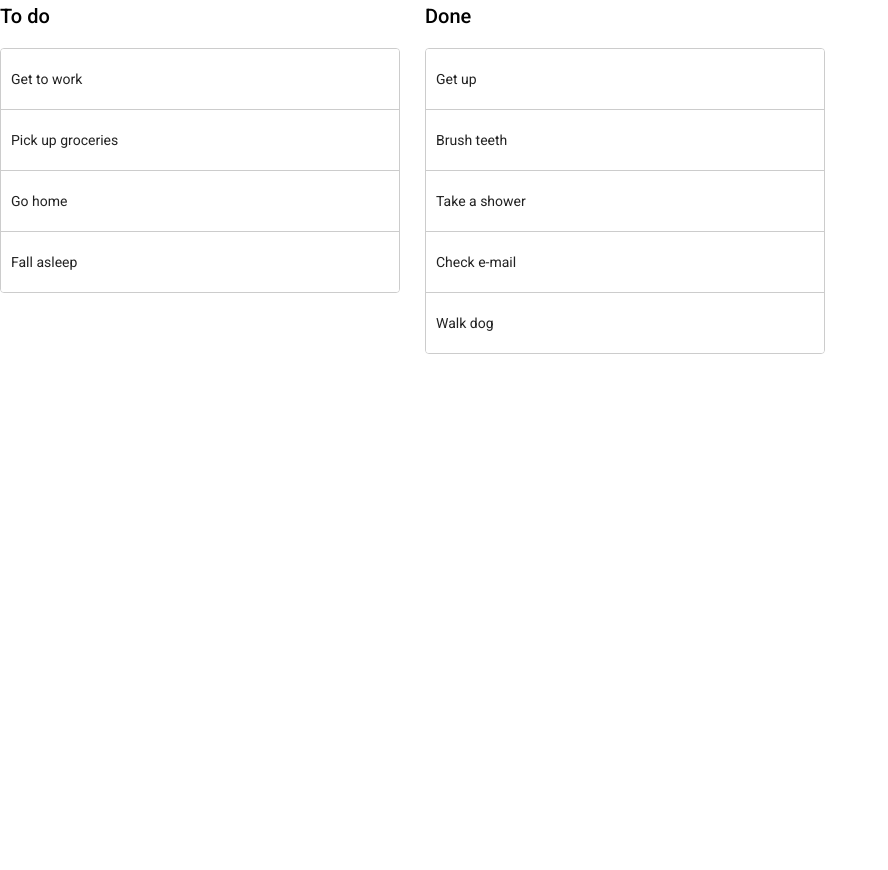
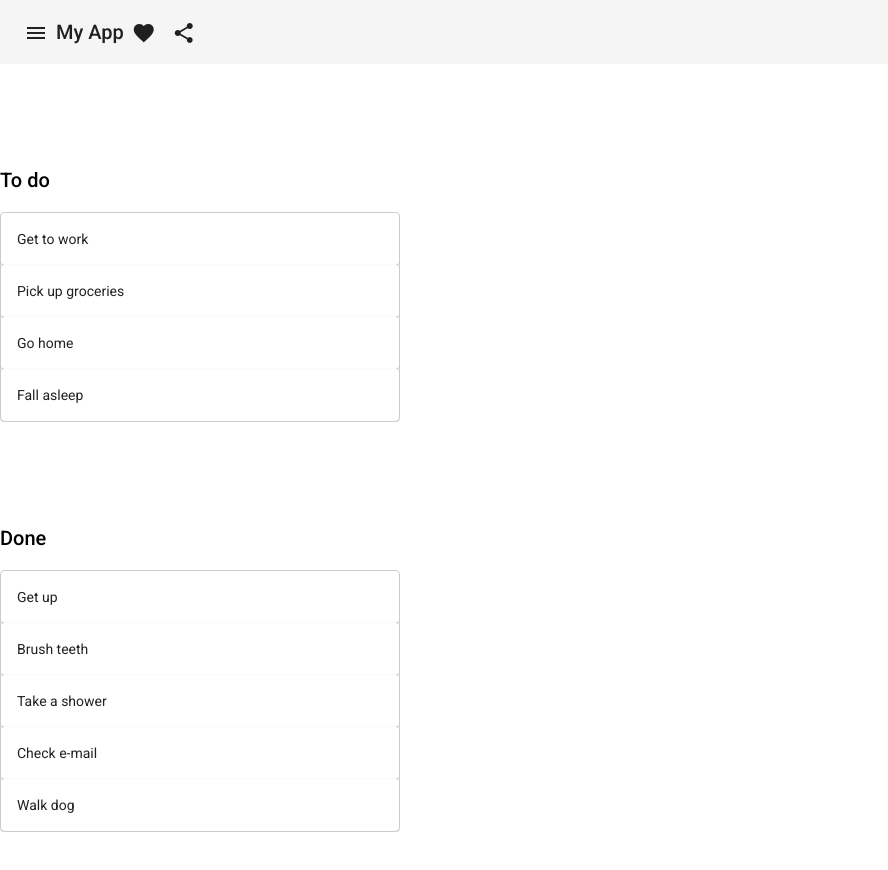
Before and after one commit to tysmithnet/learn-angular-dropndrop, an Angular app in the folder todoapp/: page / in a window 1280 px wide. Shown: the top 870 px of the page, without its empty margins (0-888 px from the left). Before the commit the page ends 800 px from the top, so only its background shows below. Built offline with nearby package versions, Linux system fonts and the light colour scheme.

Commit message:
Add example toolbar

```diff
--- a/todoapp/src/app/app.component.css
+++ b/todoapp/src/app/app.component.css
@@ -1,7 +1,7 @@
 .example-container {
     width: 400px;
     max-width: 100%;
-    margin: 0 25px 25px 0;
+    margin: 100px 25px 25px 0;
     display: inline-block;
     vertical-align: top;
   }
--- a/todoapp/src/app/app.component.html
+++ b/todoapp/src/app/app.component.html
@@ -1,3 +1,18 @@
+<mat-toolbar>
+  <button mat-icon-button class="example-icon" aria-label="Example icon-button with menu icon">
+    <mat-icon>menu</mat-icon>
+  </button>
+  <span>My App</span>
+  <span class="example-spacer"></span>
+  <button mat-icon-button class="example-icon favorite-icon" aria-label="Example icon-button with heart icon">
+    <mat-icon>favorite</mat-icon>
+  </button>
+  <button mat-icon-button class="example-icon" aria-label="Example icon-button with share icon">
+    <mat-icon>share</mat-icon>
+  </button>
+</mat-toolbar>
+
+
 <div class="example-container">
   <h2>To do</h2>
 
@@ -8,8 +23,8 @@
     [cdkDropListConnectedTo]="[doneList]"
     class="example-list"
     (cdkDropListDropped)="drop($event)">
-    <div class="example-box" *ngFor="let item of todo" cdkDrag>{{item}}</div>
-  </div>
+    <mat-card *ngFor="let item of todo" cdkDrag>{{item}}</mat-card>
+
 </div>
 
 <div class="example-container">
@@ -22,6 +37,6 @@
     [cdkDropListConnectedTo]="[todoList]"
     class="example-list"
     (cdkDropListDropped)="drop($event)">
-    <div class="example-box" *ngFor="let item of done" cdkDrag>{{item}}</div>
+    <mat-card *ngFor="let item of done" cdkDrag>{{item}}</mat-card>
   </div>
 </div>
```
Also changed, not shown: todoapp/src/app/app.module.ts (+8 -2 lines).
